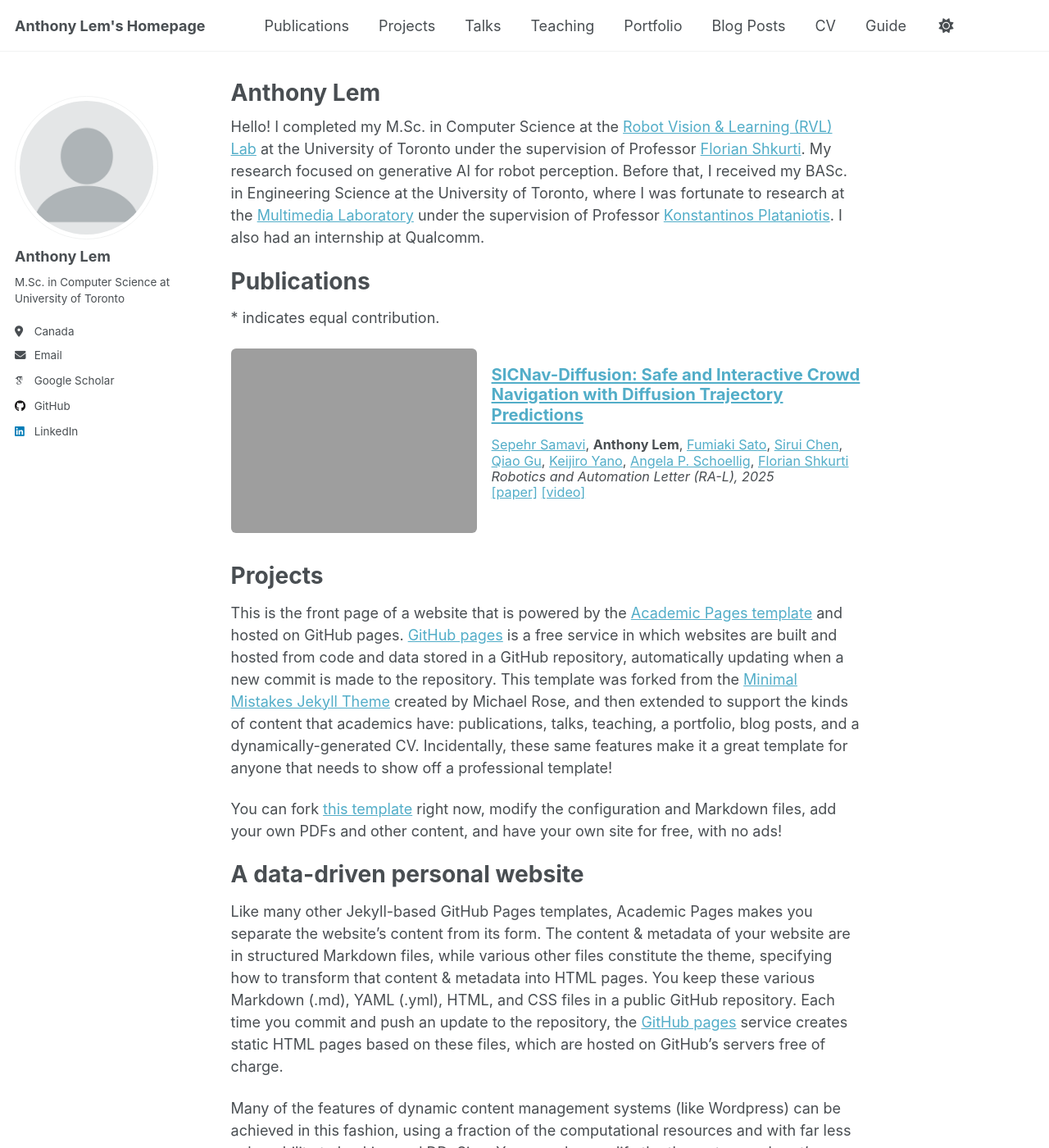
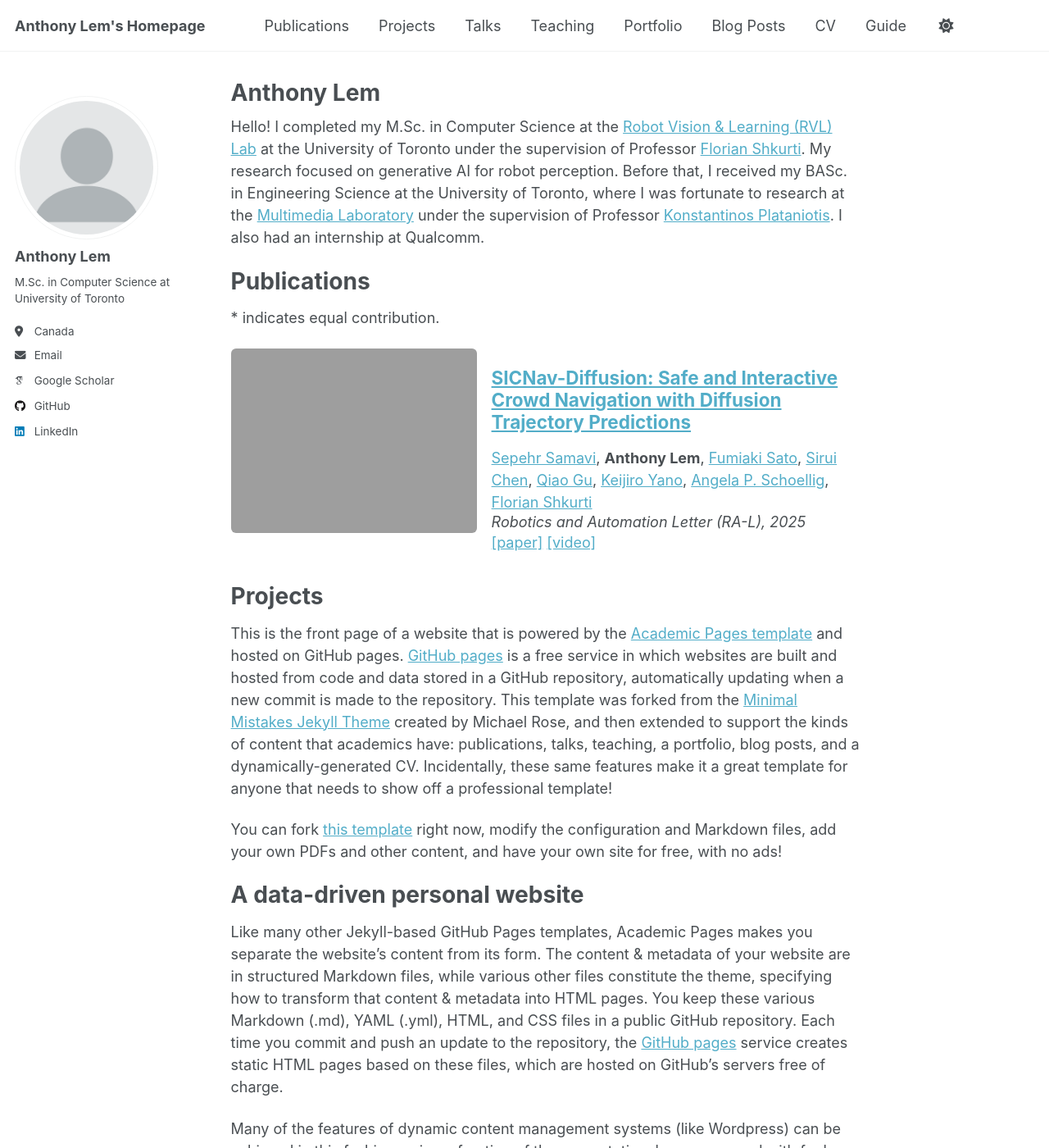
Before and after one commit to Anthonyjlem/Anthonyjlem.github.io, a Jekyll site: the page built from _pages/about.md, in a window 1280 px wide and 1400 px high. Shown: the whole window at 82% size. Built offline with Jekyll 4.4.1, drawn with Linux system fonts in a browser that asks for light colours; some web fonts are replaced; a script that is not in the unit is left out.

Commit message:
Remove line-height and font-size from publication entries

```diff
--- a/assets/css/main.scss
+++ b/assets/css/main.scss
@@ -74,8 +74,6 @@ html {
   align-items: flex-start; /* align image with top of text */
   gap: 1rem;               /* space between image and text */
   margin-bottom: 2rem;     /* space between publication entries */
-  font-size: 0.9rem;
-  line-height: 1.2;
 }
 
 .pub-entry p {
```
